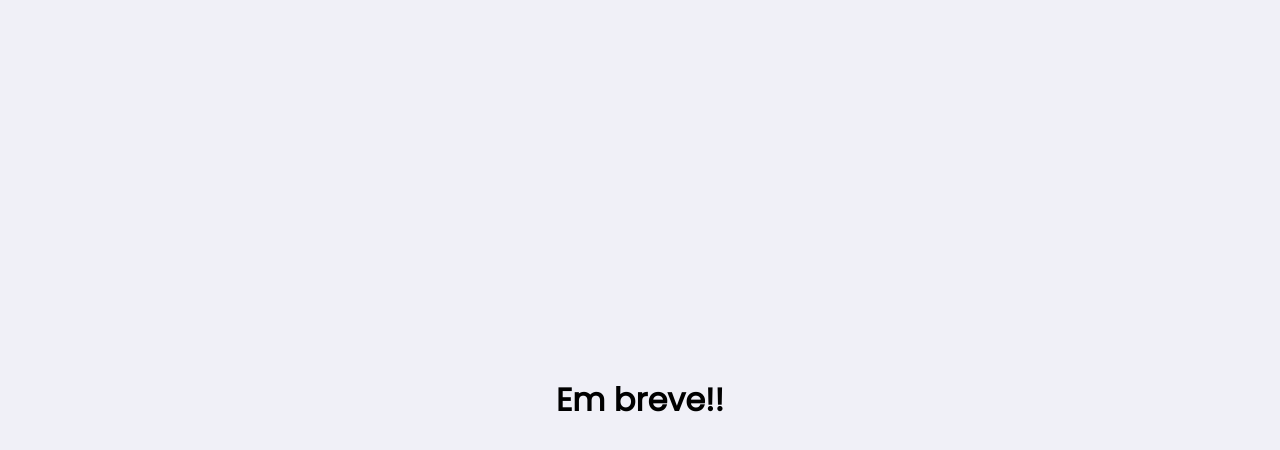
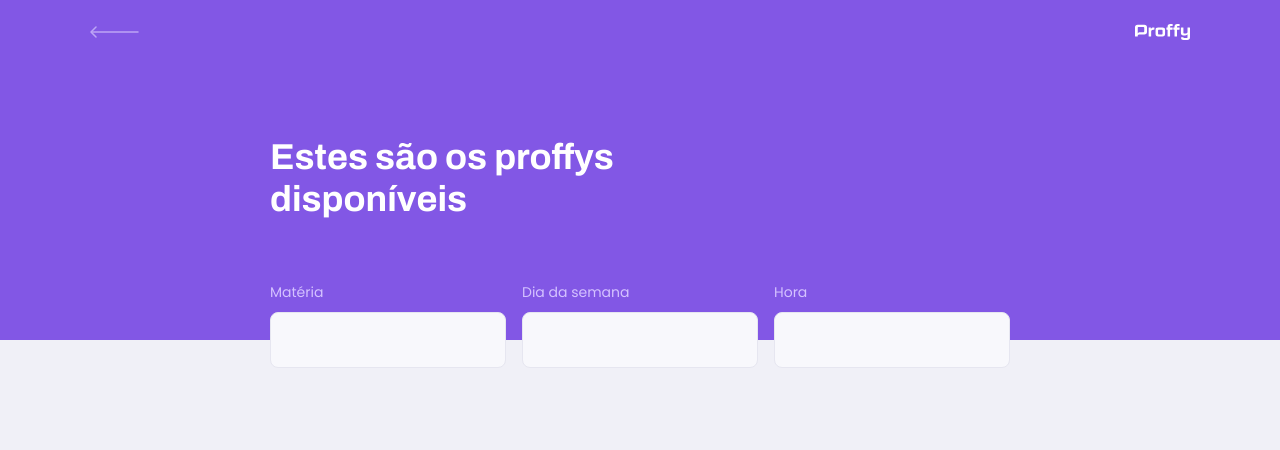
Before and after one commit to Felipe-Santana/proffy-web, a React (Create React App) app: page /study in a window 1280 px wide. Shown: the top 450 px of the page. Built offline with nearby package versions, Linux system fonts and the light colour scheme.

Commit message:
:sparkles: Add filters to list teachers

```diff
--- a/src/pages/TeacherList/index.tsx
+++ b/src/pages/TeacherList/index.tsx
@@ -1,7 +1,31 @@
 import React from "react";
 
+import "./styles.css";
+import PageHeader from "../../components/PageHeader";
+
 function TeacherList() {
-  return <h1>Em breve!!</h1>;
+  return (
+    <div id="page-teacher-list" className="container">
+      <PageHeader title="Estes são os proffys disponíveis">
+        <form id="search-teachers">
+          <div className="input-block">
+            <label htmlFor="subject">Matéria</label>
+            <input type="text" id="subject" />
+          </div>
+
+          <div className="input-block">
+            <label htmlFor="week_day">Dia da semana</label>
+            <input type="text" id="week_day" />
+          </div>
+
+          <div className="input-block">
+            <label htmlFor="time">Hora</label>
+            <input type="text" id="time" />
+          </div>
+        </form>
+      </PageHeader>
+    </div>
+  );
 }
 
 export default TeacherList;
--- /dev/null
+++ b/src/pages/TeacherList/styles.css
@@ -0,0 +1,65 @@
+#page-teacher-list {
+  width: 100vw;
+  height: 100vh;
+}
+
+#search-teachers {
+  margin-top: 3.2rem;
+}
+
+#search-teachers label {
+  color: var(--color-text-in-primary);
+}
+
+#search-teachers .input-block {
+  position: relative;
+}
+
+#search-teachers .input-block + .input-block {
+  margin-top: 1.4rem;
+}
+
+#search-teachers .input-block label {
+  font-size: 1.4rem;
+}
+
+#search-teachers .input-block input {
+  width: 100%;
+  height: 5.6rem;
+  margin-top: 0.8rem;
+  border-radius: 0.8rem;
+  background: var(--color-input-background);
+  border: 1px solid var(--color-line-in-white);
+  outline: 0;
+  padding: 0 1.6rem;
+  font: 1.6rem Archivo;
+}
+
+#search-teachers .input-block:focus-within::after {
+  width: calc(100% - 3.2rem);
+  height: 2px;
+  content: "";
+  background: var(--color-primary-light);
+  position: absolute;
+  left: 1.6rem;
+  right: 1.6rem;
+  bottom: 0;
+}
+
+@media (min-width: 700px) {
+  #page-teacher-list {
+    max-width: 100%;
+  }
+
+  #search-teachers {
+    display: grid;
+    grid-template-columns: repeat(3, 1fr);
+    column-gap: 16px;
+    position: absolute;
+    bottom: -28px;
+  }
+
+  #search-teachers .input-block + .input-block {
+    margin-top: 0;
+  }
+}
```
